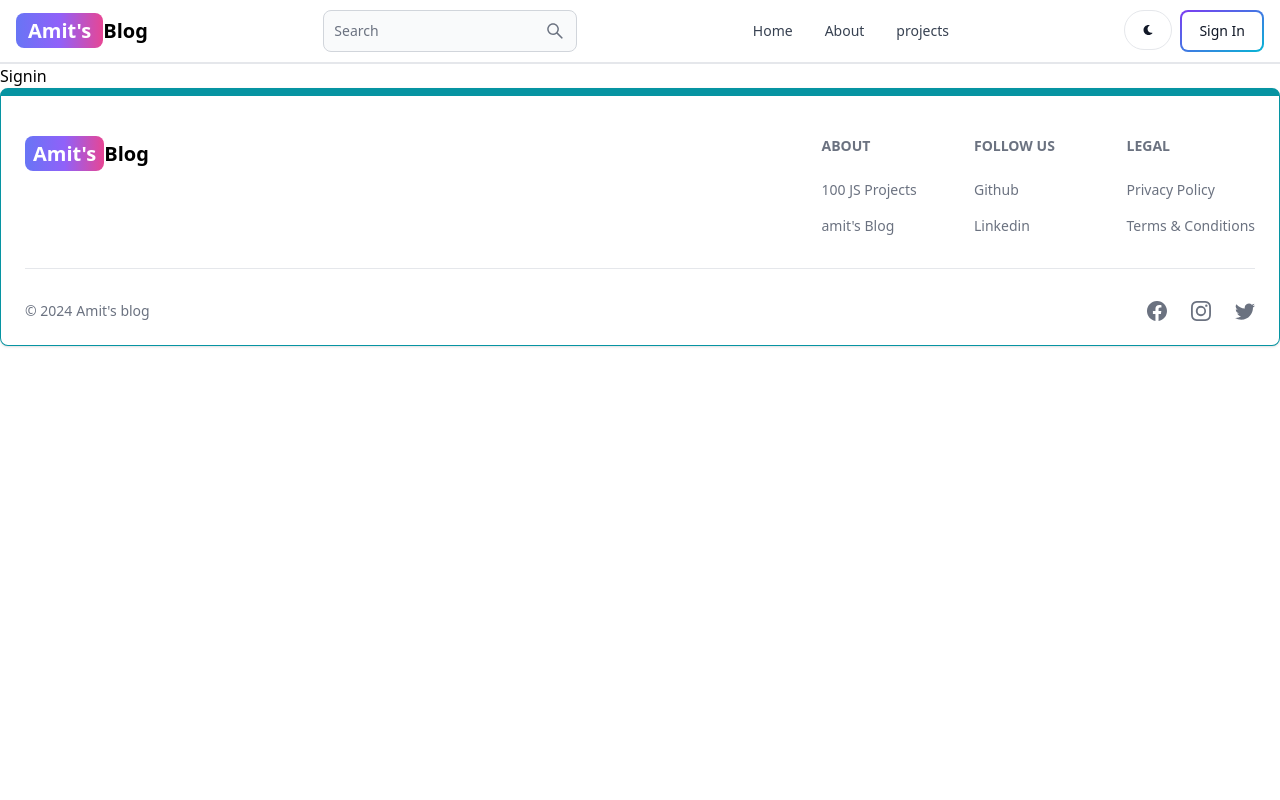
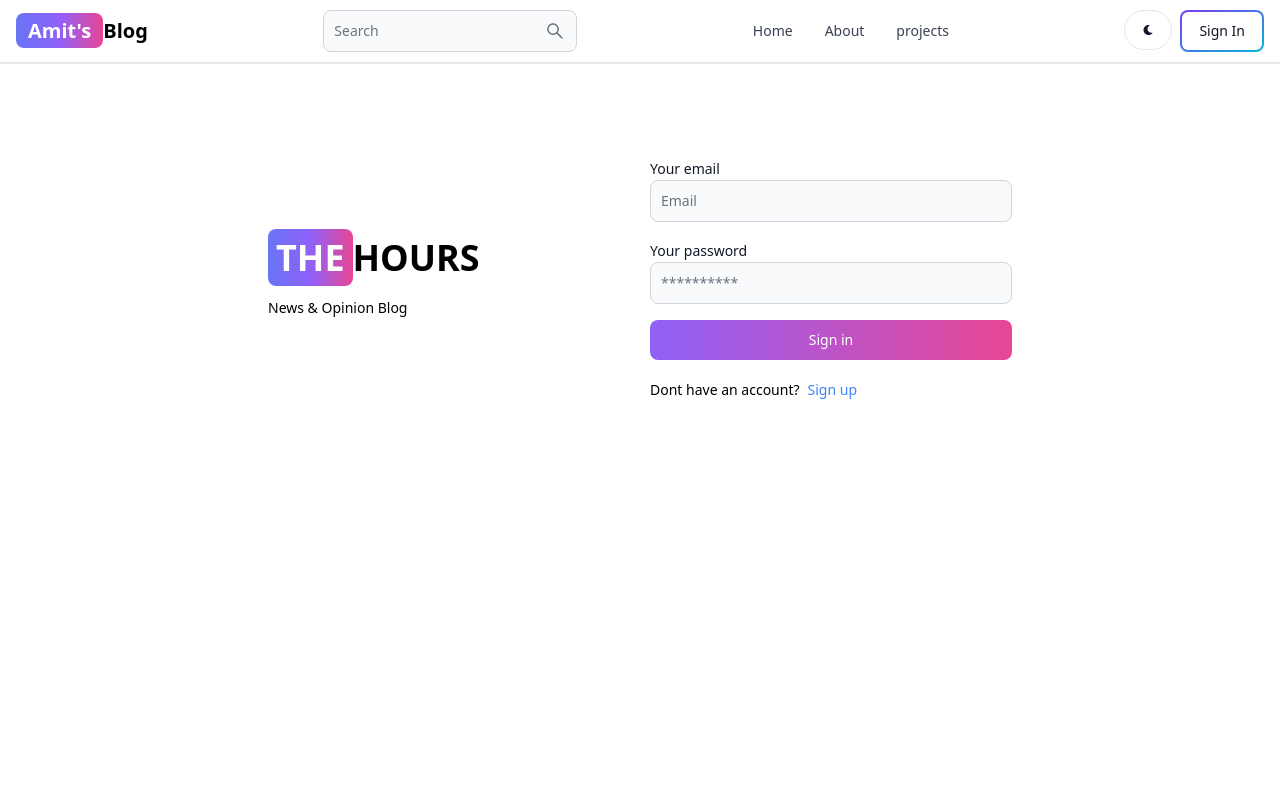
Before and after one commit to golu2403/Mern-blog, a React (Vite) app in the folder client/: page /sign-in in a window 1280 px wide. Shown: the top 800 px of the page. Built offline with nearby package versions, Linux system fonts and the light colour scheme.

Commit message:
complete sigin page function

```diff
--- a/client/src/Pages/Signin.jsx
+++ b/client/src/Pages/Signin.jsx
@@ -1,7 +1,103 @@
-import React from 'react'
+import { Label, TextInput, Button, Alert, Spinner } from 'flowbite-react';
+import React, { useState } from 'react'
+import { Link ,useNavigate} from "react-router-dom";
+
+
 
 export default function Signin() {
+
+  const [FormData, setFormData] = useState({});
+  const[errorMessage,setErrorMessage]=useState(null);
+  const[loading,setloading]=useState(false);
+   const navigate= useNavigate();
+  const handlechange = (e) => {
+    setFormData({ ...FormData, [e.target.id]: e.target.value.trim() });
+    console.log(FormData);
+  }
+  const handlesubmit = async (e) => {
+    e.preventDefault();
+    if ( !FormData.email || !FormData.password) {
+      return setErrorMessage('Please fill out all fields.');
+    }
+    try {
+      setloading(true);
+      setErrorMessage(null);
+      const res = await fetch('/api/auth/signin', {
+        method: 'POST',
+        headers: { 'Content-Type': 'application/json' },
+        body: JSON.stringify(FormData),
+      });
+      const data = await res.json();
+      if(data.success===false){
+          return setErrorMessage(data.message);
+      }
+      setloading(false);
+      if(res.ok){
+        navigate('/')
+      }
+    } catch (error) {
+      setErrorMessage(error.message);
+      setloading(false);
+     }
+
+
+  }
+
   return (
-    <div>Signin</div>
-  )
+    <div className='min-h-screen mt-20'>
+      <div className='flex p-3 max-w-3xl mx-auto flex-col md:flex-row md:items-center gap-5'>
+        {/* left */}
+        <div className='flex-1'>
+          <Link to="/" className='font-bold dark:text-white text-4xl'>
+            <span className='px-2 py-1 bg-gradient-to-r from-indigo-500
+        via-purple-500 to-pink-500 rounded-lg text-white'> THE</span>
+            HOURS
+          </Link>
+          <p className='text-sm mt-5'>
+            News & Opinion Blog
+          </p>
+        </div>
+        {/*right */}
+        <div className='flex-1'>
+          <form className='flex flex-col gap-4' onSubmit={handlesubmit}>
+
+            <div >
+              <Label value='Your email' />
+              <TextInput type='email'
+                placeholder='Email'
+                id='email' onChange={handlechange} />
+            </div>
+            <div >
+              <Label value='Your password' />
+              <TextInput type='password'
+                placeholder='**********'
+                id='password' onChange={handlechange} />
+            </div>
+            <Button gradientDuoTone='purpleToPink' type='submit' disabled={loading}>
+              {loading? (
+              <>
+               <Spinner size='sm'/>
+               <span className='pl-3'>Loading...</span>
+               </>
+               ): (
+
+              'Sign in'
+              )}
+              </Button>
+          </form>
+          <div className='flex gap-2 text-sm mt-5'>
+            <span> Dont have an account?</span>
+            <Link to='/sign-up' className='text-blue-500'> Sign up</Link>
+          </div>
+          {
+            errorMessage &&(
+             <Alert className='mt-5' color='failure'>
+              {errorMessage}
+             </Alert>
+            )
+          }
+        </div>
+      </div>
+    </div>
+  );
 }
```
